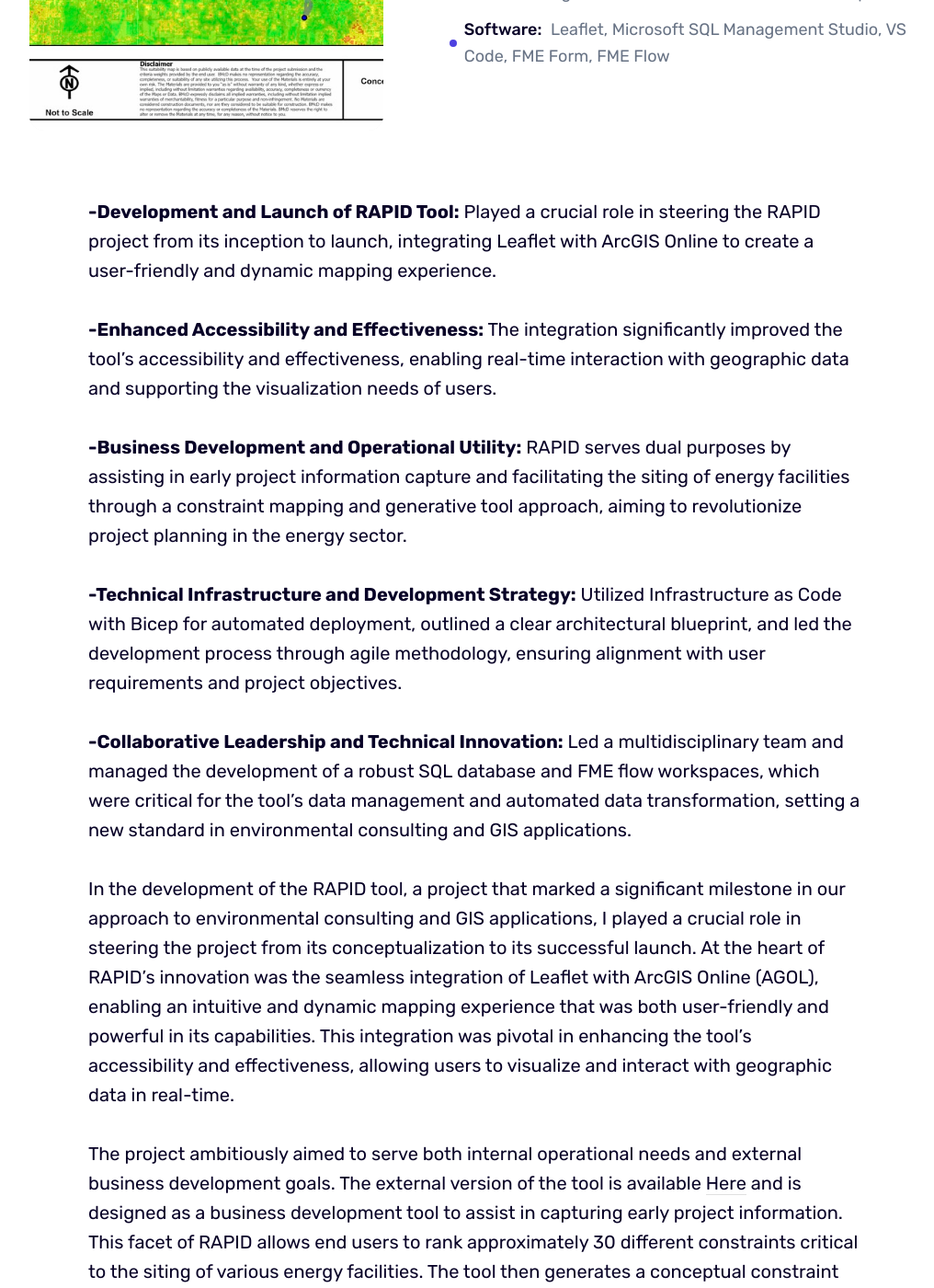
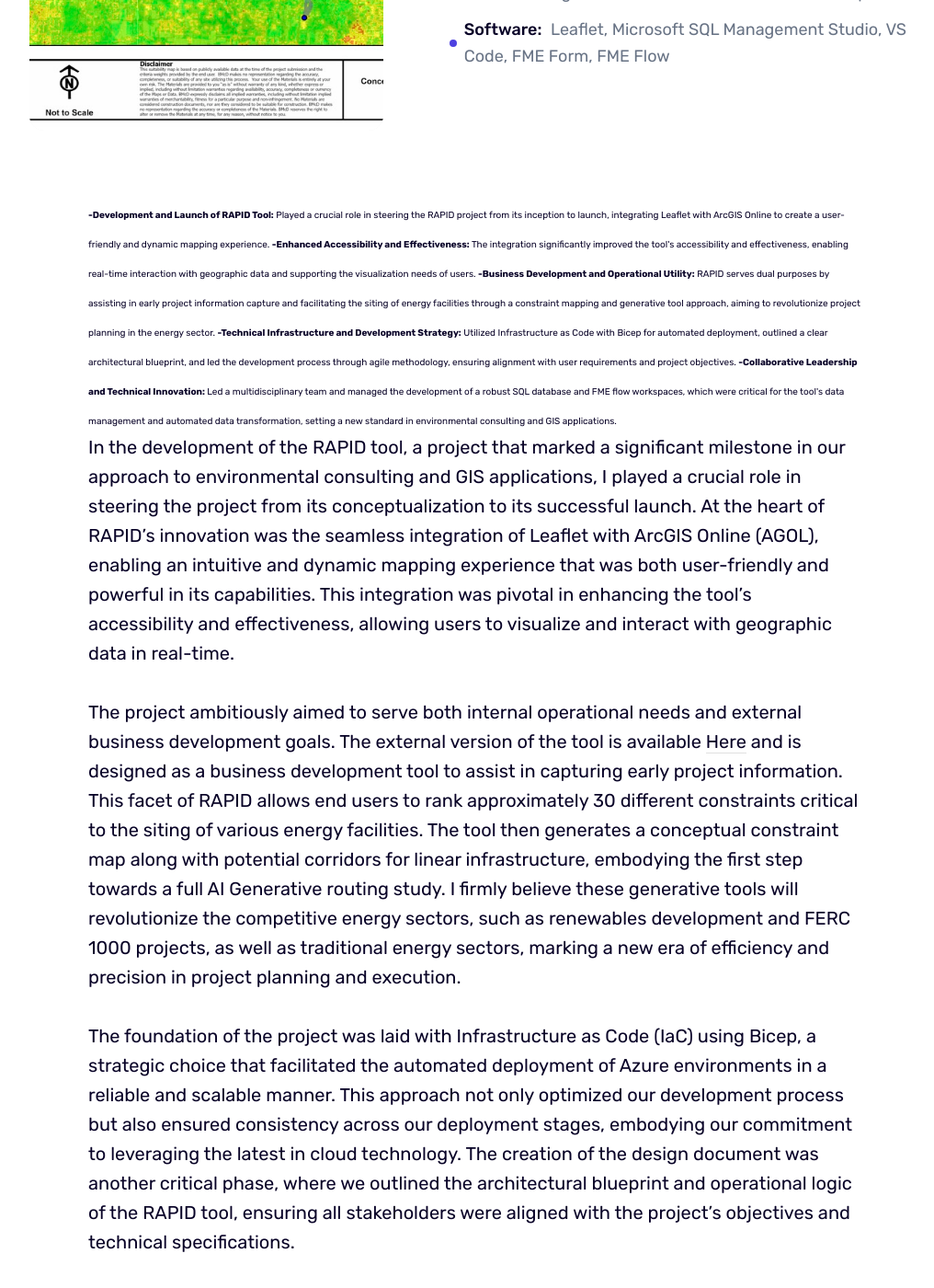
Before and after one commit to DustyWerth/DustyWerth.github.io, a Jekyll site: the page built from _works/RAPID.md, in a window 1280 px wide and 1400 px high, scrolled down 456 px. Shown: the whole window at 92% size, without its empty margins (124-1140 px from the left). Built offline with Jekyll 4.4.1, drawn with Linux system fonts in a browser that asks for light colours.

Commit message:
Update RAPID.md

```diff
--- a/_works/RAPID.md
+++ b/_works/RAPID.md
@@ -11,7 +11,7 @@ skills: 'Agile, Infrastructure as Code, SQL, DevOps'
 software: 'Leaflet, Microsoft SQL Management Studio, VS Code, FME Form, FME Flow'
 ---
 
-<strong>-Development and Launch of RAPID Tool:</strong> Played a crucial role in steering the RAPID project from its inception to launch, integrating Leaflet with ArcGIS Online to create a user-friendly and dynamic mapping experience.
+<font size="1"> <strong>-Development and Launch of RAPID Tool:</strong> Played a crucial role in steering the RAPID project from its inception to launch, integrating Leaflet with ArcGIS Online to create a user-friendly and dynamic mapping experience.
 
 <strong>-Enhanced Accessibility and Effectiveness:</strong> The integration significantly improved the tool's accessibility and effectiveness, enabling real-time interaction with geographic data and supporting the visualization needs of users.
 
@@ -19,7 +19,7 @@ software: 'Leaflet, Microsoft SQL Management Studio, VS Code, FME Form, FME Flow
 
 <strong>-Technical Infrastructure and Development Strategy:</strong> Utilized Infrastructure as Code with Bicep for automated deployment, outlined a clear architectural blueprint, and led the development process through agile methodology, ensuring alignment with user requirements and project objectives.
 
-<strong>-Collaborative Leadership and Technical Innovation:</strong> Led a multidisciplinary team and managed the development of a robust SQL database and FME flow workspaces, which were critical for the tool's data management and automated data transformation, setting a new standard in environmental consulting and GIS applications.
+<strong>-Collaborative Leadership and Technical Innovation:</strong> Led a multidisciplinary team and managed the development of a robust SQL database and FME flow workspaces, which were critical for the tool's data management and automated data transformation, setting a new standard in environmental consulting and GIS applications.</font>
 
 In the development of the RAPID tool, a project that marked a significant milestone in our approach to environmental consulting and GIS applications, I played a crucial role in steering the project from its conceptualization to its successful launch. At the heart of RAPID’s innovation was the seamless integration of Leaflet with ArcGIS Online (AGOL), enabling an intuitive and dynamic mapping experience that was both user-friendly and powerful in its capabilities. This integration was pivotal in enhancing the tool’s accessibility and effectiveness, allowing users to visualize and interact with geographic data in real-time.
 
```
